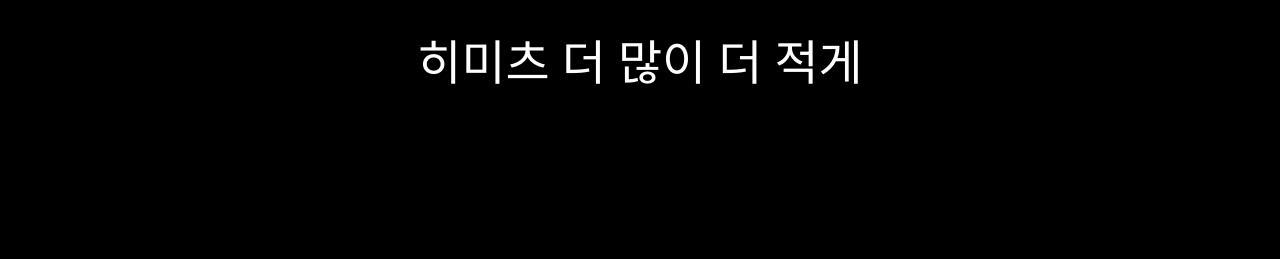
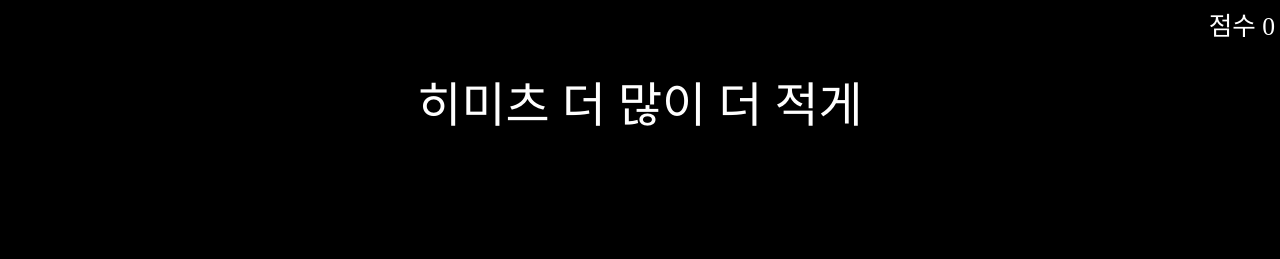
Before and after one commit to YeoEunSeong/hemeets-less-more, a plain HTML site: page index.html in a window 1280 px wide. Shown: the top 259 px of the page. Drawn offline with Linux system fonts and the light colour scheme; a web font is replaced by a local one.

Commit message:
display score

```diff
--- a/css/style.css
+++ b/css/style.css
@@ -20,6 +20,7 @@ button {
 
 body {
   background-color: #000;
+  color: #fff;
   font-family: 'KBO-Dia-Gothic_bold';
 }
 
@@ -29,6 +30,13 @@ body {
 
 .title {
   display: none;
+}
+
+.score-board {
+  display: block;
+  text-align: right;
+  margin: 5px;
+  font-size: 1.6rem;
 }
 
 .container {
--- a/js/app.js
+++ b/js/app.js
@@ -174,6 +174,7 @@ const shuffle = arr => {
 
 const render = () => {
   root.innerHTML = `
+  <span class="score-board">점수 ${score}</span>
   <h1 class="title">히미츠 더 많이 더 적게</h1>
   <div class="container">
     <div class="left">
```
